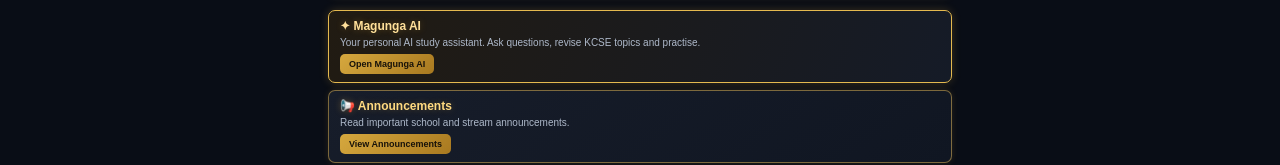
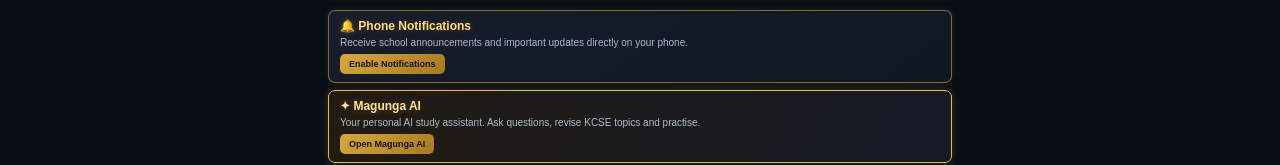
Before and after one commit to felixak477-design/Magunga-high-, a plain HTML site: page dashboard.html in a window 1280 px wide. Shown: the part 233-398 px from the top of the page. Drawn offline with Linux system fonts and the light colour scheme; no server answers.

Commit message:
Update dashboard.html

```diff
--- a/dashboard.html
+++ b/dashboard.html
@@ -274,6 +274,20 @@ footer {
 
   <section class="cards">
 
+<div class="card">
+  <h3>🔔 Phone Notifications</h3>
+
+  <p>
+    Receive school announcements and important
+    updates directly on your phone.
+  </p>
+
+  <button onclick="location.href='enable-notifications.html'">
+    Enable Notifications
+  </button>
+</div>
+
+
     <div class="card ai-card">
       <h3>✦ Magunga AI</h3>
       <p>Your personal AI study assistant. Ask questions, revise KCSE topics and practise.</p>
```
